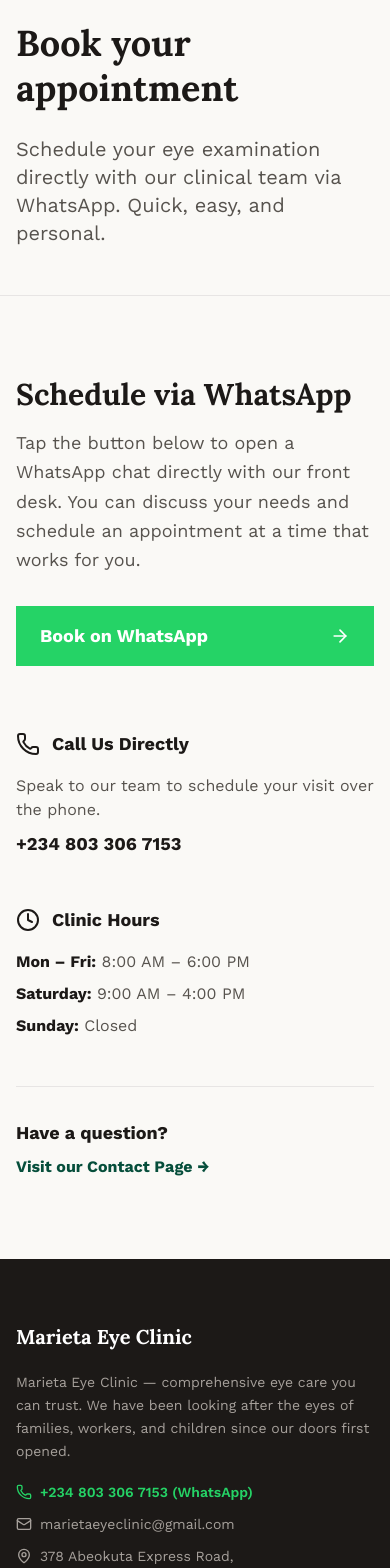
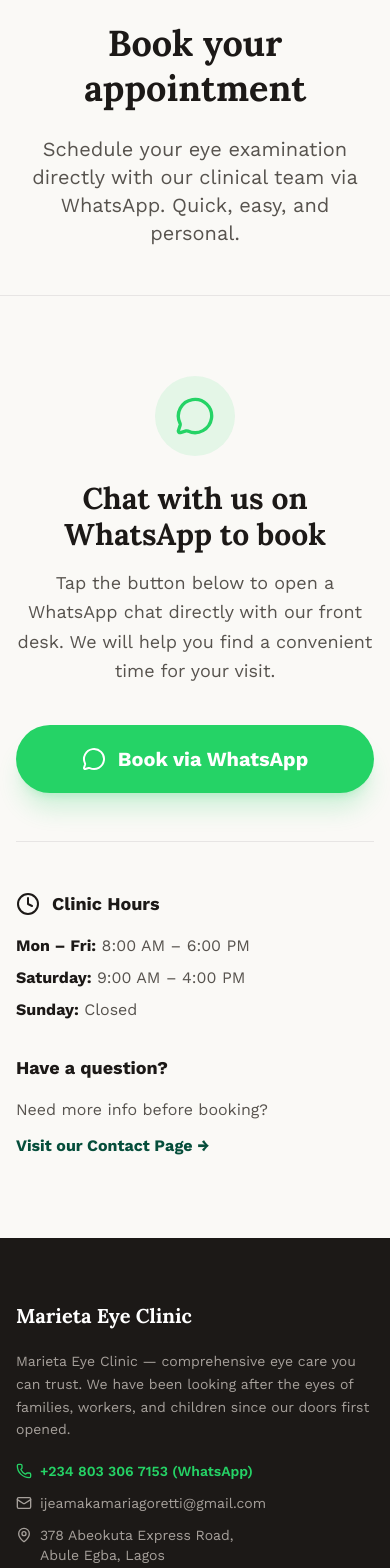
Before and after one commit to Chuzzy99/marieta, a Next.js app: page /book-appointment in a window 390 px wide. Shown: the part 180-1748 px from the top of the page. Built offline with nearby package versions, Linux system fonts and the light colour scheme.

Commit message:
chore: update clinic email address everywhere and redesign Book Appointment page for WhatsApp priority

```diff
--- a/app/book-appointment/page.tsx
+++ b/app/book-appointment/page.tsx
@@ -1,4 +1,4 @@
-import { Phone, Clock, ArrowRight } from "lucide-react";
+import { MessageCircle, Clock } from "lucide-react";
 import Link from "next/link";
 import { Metadata } from "next";
 
@@ -18,11 +18,11 @@
     <div className="flex flex-col min-h-screen bg-background">
       {/* Header */}
       <section className="pt-24 pb-12 md:pt-32 md:pb-20 border-b border-border bg-[#faf9f6]">
-        <div className="max-w-4xl mx-auto px-4 sm:px-6 lg:px-8">
+        <div className="max-w-3xl mx-auto px-4 sm:px-6 lg:px-8 text-center">
           <h1 className="font-heading text-4xl md:text-5xl lg:text-6xl font-bold text-foreground mb-6 leading-tight">
             Book your appointment
           </h1>
-          <p className="text-xl text-muted-foreground max-w-2xl">
+          <p className="text-xl text-muted-foreground">
             Schedule your eye examination directly with our clinical team via WhatsApp. Quick, easy, and personal.
           </p>
         </div>
@@ -30,49 +30,32 @@
 
       {/* Main Content */}
       <section className="py-20 md:py-28">
-        <div className="max-w-4xl mx-auto px-4 sm:px-6 lg:px-8">
-          <div className="grid grid-cols-1 md:grid-cols-2 gap-16">
+        <div className="max-w-2xl mx-auto px-4 sm:px-6 lg:px-8 text-center">
 
-            {/* Left: WhatsApp CTA */}
-            <div className="space-y-8">
-              <div>
+          <div className="mb-12">
+            <div className="w-20 h-20 bg-[#25D366]/10 text-[#25D366] rounded-full flex items-center justify-center mx-auto mb-6">
+              <MessageCircle className="w-10 h-10" />
+            </div>
             <h2 className="font-heading text-3xl font-bold mb-4">
-                  Schedule via WhatsApp
+              Chat with us on WhatsApp to book
             </h2>
-                <p className="text-muted-foreground text-lg leading-relaxed">
-                  Tap the button below to open a WhatsApp chat directly with our front desk. You can discuss your needs and schedule an appointment at a time that works for you.
+            <p className="text-muted-foreground text-lg leading-relaxed mb-10 max-w-lg mx-auto">
+              Tap the button below to open a WhatsApp chat directly with our front desk. We will help you find a convenient time for your visit.
             </p>
-              </div>
 
             <a
               href={WHATSAPP_URL}
               target="_blank"
               rel="noopener noreferrer"
-                className="inline-flex items-center justify-between w-full bg-[#25D366] text-white px-6 py-4 font-bold text-lg hover:bg-[#1da851] transition-colors"
+              className="inline-flex items-center justify-center gap-3 bg-[#25D366] text-white px-8 py-5 font-bold text-xl hover:bg-[#1da851] transition-colors shadow-xl shadow-[#25D366]/20 rounded-full w-full sm:w-auto"
             >
-                <span>Book on WhatsApp</span>
-                <ArrowRight className="w-5 h-5" />
+              <MessageCircle className="w-6 h-6" />
+              <span>Book via WhatsApp</span>
             </a>
           </div>
 
-            {/* Right: Info */}
-            <div className="space-y-12 md:pl-10 md:border-l border-border">
-              <div>
-                <div className="flex items-center gap-3 mb-4">
-                  <Phone className="w-6 h-6 text-foreground" />
-                  <h3 className="font-bold text-lg">Call Us Directly</h3>
-                </div>
-                <p className="text-muted-foreground mb-2">
-                  Speak to our team to schedule your visit over the phone.
-                </p>
-                <a
-                  href="tel:+2348033067153"
-                  className="text-foreground font-bold hover:text-primary transition-colors text-lg"
-                >
-                  +234 803 306 7153
-                </a>
-              </div>
-
+          {/* Divider */}
+          <div className="border-t border-border pt-12 mt-12 grid sm:grid-cols-2 gap-8 text-left max-w-lg mx-auto">
             <div>
               <div className="flex items-center gap-3 mb-4">
                 <Clock className="w-6 h-6 text-foreground" />
@@ -85,8 +68,11 @@
               </ul>
             </div>
 
-              <div className="pt-8 border-t border-border">
-                <h3 className="font-bold text-lg mb-2">Have a question?</h3>
+            <div>
+              <h3 className="font-bold text-lg mb-4">Have a question?</h3>
+              <p className="text-muted-foreground mb-3">
+                Need more info before booking?
+              </p>
               <Link
                 href="/contact"
                 className="inline-block text-primary font-bold hover:underline"
@@ -97,7 +83,6 @@
           </div>
 
         </div>
-        </div>
       </section>
     </div>
   );
--- a/app/layout.tsx
+++ b/app/layout.tsx
@@ -90,7 +90,7 @@
               "description": "Your trusted eye clinic in Lagos",
               "url": "https://marietaeyeclinic.com",
               "telephone": "+2348033067153",
-              "email": "marietaeyeclinic@gmail.com",
+              "email": "ijeamakamariagoretti@gmail.com",
               "address": {
                 "@type": "PostalAddress",
                 "streetAddress": "378 Abeokuta Express Road, Abule Egba",
--- a/components/pages/contact/ContactInfo.tsx
+++ b/components/pages/contact/ContactInfo.tsx
@@ -40,7 +40,7 @@
               <strong className="text-foreground">WhatsApp:</strong> <a href="https://wa.me/2348033067153" target="_blank" rel="noopener noreferrer" className="hover:text-primary transition-colors">+234 803 306 7153</a>
             </p>
             <p>
-              <strong className="text-foreground">Email:</strong> <a href="mailto:marietaeyeclinic@gmail.com" className="hover:text-primary transition-colors">marietaeyeclinic@gmail.com</a>
+              <strong className="text-foreground">Email:</strong> <a href="mailto:ijeamakamariagoretti@gmail.com" className="hover:text-primary transition-colors">ijeamakamariagoretti@gmail.com</a>
             </p>
           </div>
         </div>
--- a/components/pages/home/VisitUs.tsx
+++ b/components/pages/home/VisitUs.tsx
@@ -46,10 +46,10 @@
                 <div>
                   <p className="font-semibold">Email</p>
                   <a
-                    href="mailto:marietaeyeclinic@gmail.com"
+                    href="mailto:ijeamakamariagoretti@gmail.com"
                     className="text-white/80 text-sm hover:text-white transition-colors"
                   >
-                    marietaeyeclinic@gmail.com
+                    ijeamakamariagoretti@gmail.com
                   </a>
                 </div>
               </div>
--- a/lib/constants.ts
+++ b/lib/constants.ts
@@ -4,7 +4,7 @@
   url: "https://marietaeyeclinic.com",
   description: "Marieta Eye Clinic offers comprehensive eye examinations, children's vision screening, glaucoma assessment, and quality optical services.",
   telephone: "+234 803 306 7153",
-  email: "marietaeyeclinic@gmail.com",
+  email: "ijeamakamariagoretti@gmail.com",
   address: {
     street: "378 Abeokuta Exp Road, Abule Egba",
     city: "Lagos",
--- a/lib/data/faq.ts
+++ b/lib/data/faq.ts
@@ -31,7 +31,7 @@
     id: "4",
     question: "How do I schedule an appointment?",
     answer:
-      "You can book an appointment through our website using the Book Appointment page, which connects you directly to the doctor via WhatsApp. You can also call us at +234 803 306 7153 or email marietaeyeclinic@gmail.com. We offer morning, afternoon, and evening slots on weekdays and morning slots on Saturdays.",
+      "You can book an appointment through our website using the Book Appointment page, which connects you directly to the doctor via WhatsApp. You can also call us at +234 803 306 7153 or email ijeamakamariagoretti@gmail.com. We offer morning, afternoon, and evening slots on weekdays and morning slots on Saturdays.",
     category: "Appointments",
   },
   {
```
Lines whose indentation alone changed are shown as unchanged.
